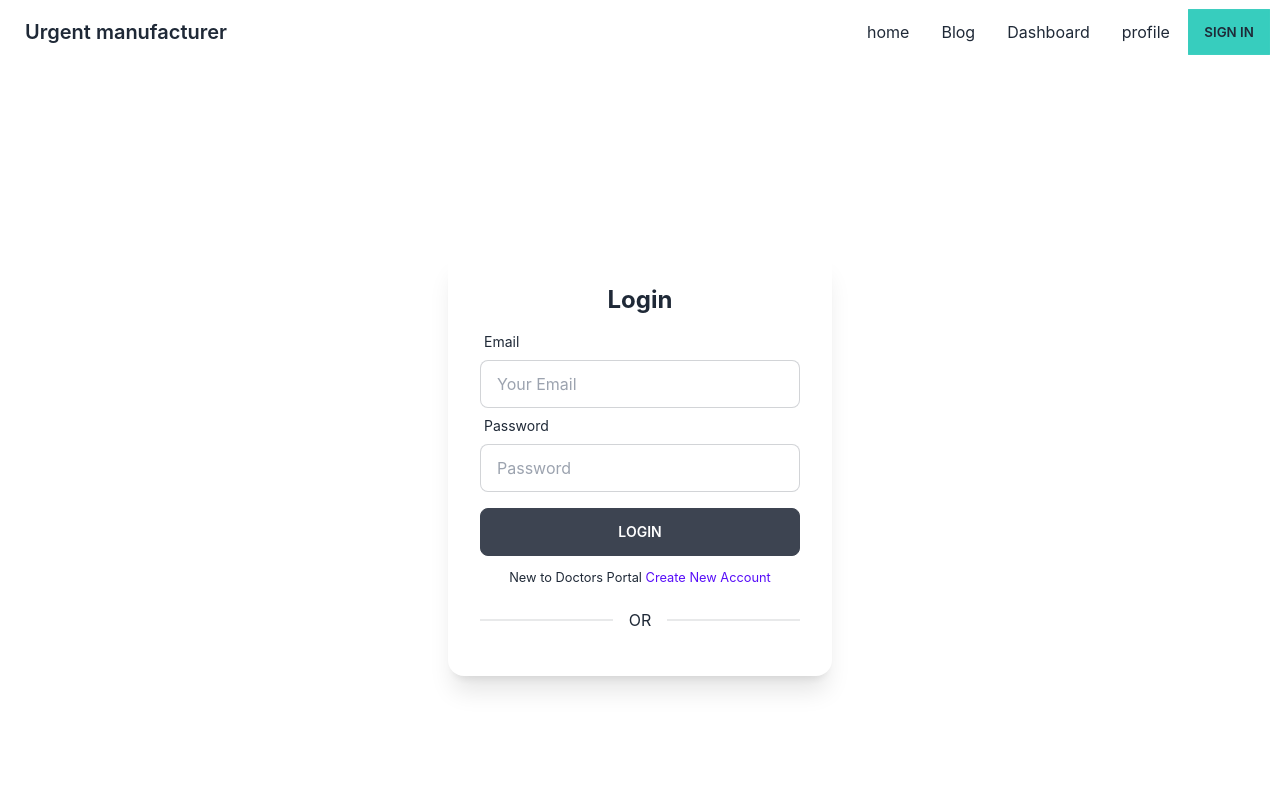
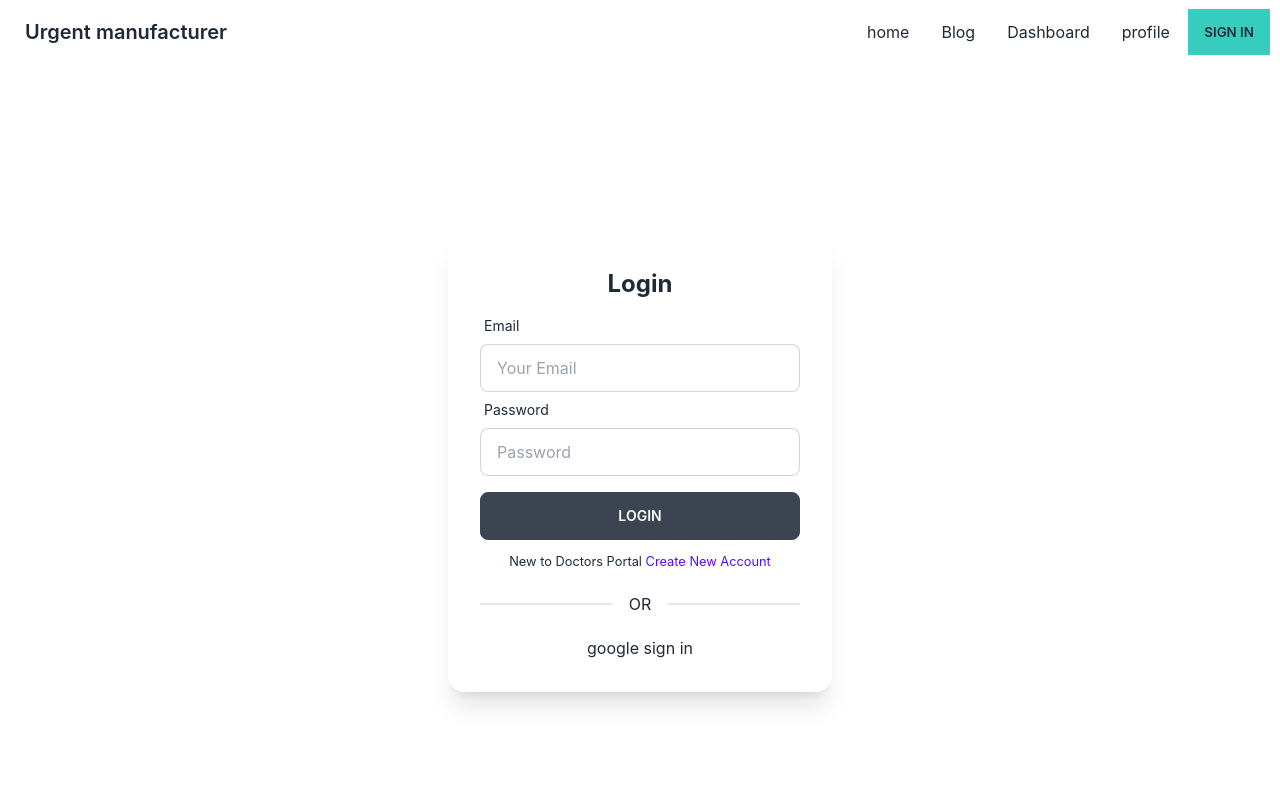
Before and after one commit to shoaibahmadsakib/manufacturer-website-client, a React (Create React App) app: page /signin in a window 1280 px wide. Shown: the top 800 px of the page. Built offline with nearby package versions, Linux system fonts and the light colour scheme; no server answers.

Commit message:
add google sign in

```diff
--- a/src/pages/Authentication/Signin.js
+++ b/src/pages/Authentication/Signin.js
@@ -1,5 +1,5 @@
 import React, { useEffect } from "react";
-import { useSignInWithEmailAndPassword } from "react-firebase-hooks/auth";
+import { useSignInWithEmailAndPassword, useSignInWithGoogle } from "react-firebase-hooks/auth";
 import { useForm } from "react-hook-form";
 import { Link, useLocation, useNavigate } from "react-router-dom";
 import Loading from "../../components/Loading";
@@ -13,6 +13,7 @@ const Signin = (props) => {
   } = useForm();
   const [signInWithEmailAndPassword, user, loading, error] =
     useSignInWithEmailAndPassword(auth);
+    const [signInWithGoogle, gUser, gLoading, gError] = useSignInWithGoogle(auth);
 
   const [token] = useToken(user);
 
@@ -20,6 +21,9 @@ const Signin = (props) => {
   const navigate = useNavigate();
   const from = location?.state?.from?.pathname || "/";
 
+  const handleGoogleSignIn =()=>{
+    signInWithGoogle()
+  }
   useEffect(() => {
     if (token) {
       navigate(from, { replace: true });
@@ -113,7 +117,7 @@ const Signin = (props) => {
               </small>
             </p>
             <div className="divider">OR</div>
-            {/* <button onClick={handleGoogleSignIn}>google sign in</button> */}
+            <button onClick={handleGoogleSignIn}>google sign in</button>
           </div>
         </div>
       </div>
```
